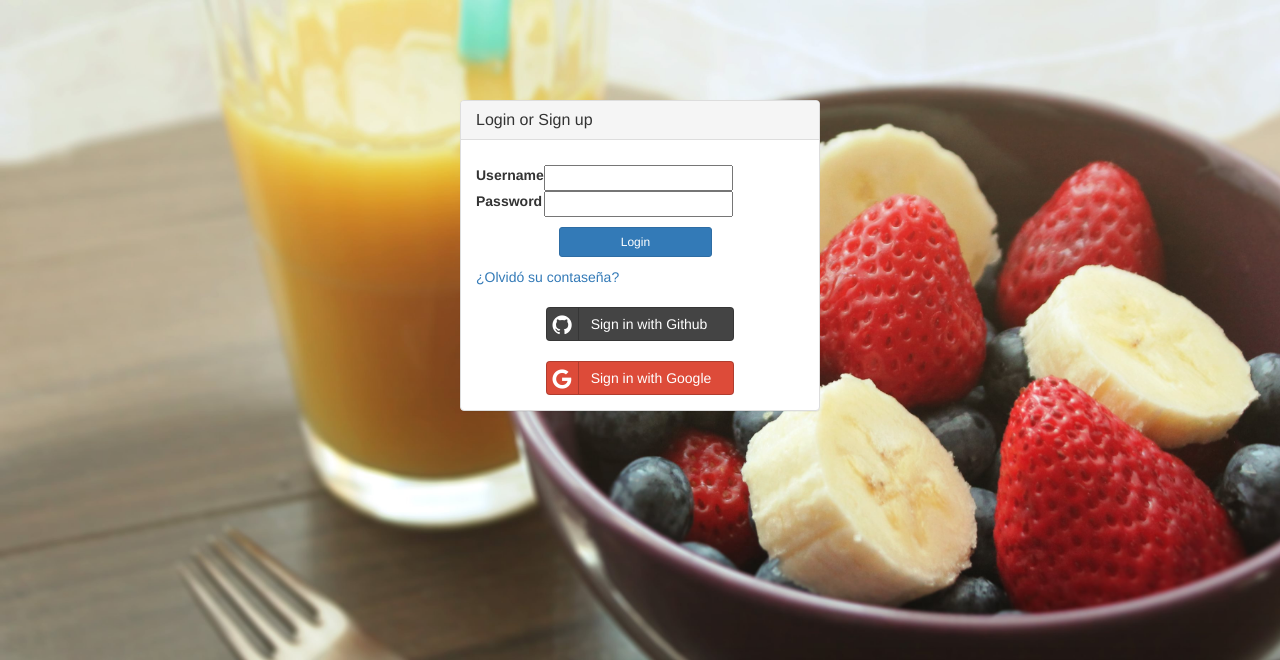
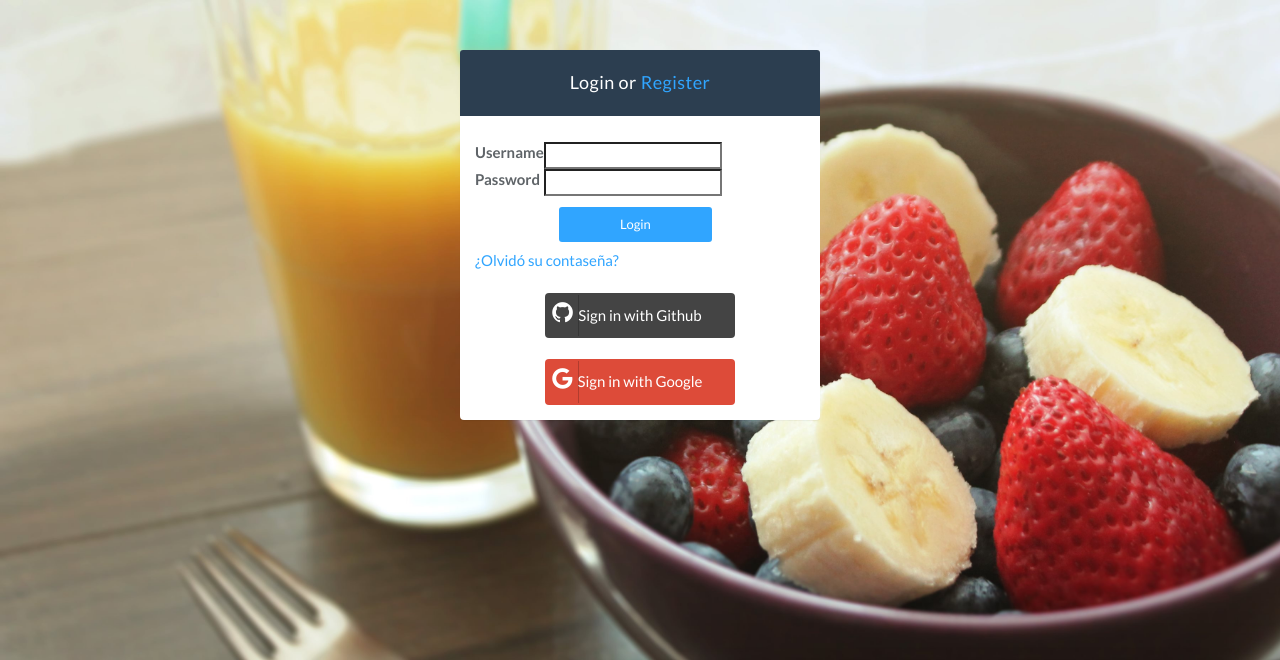
Before and after one commit to ingsoft-famaf/el-rejunte, a Django app: template myproject/templates/login.html in a window 1280 px wide. Shown: the top 660 px of the page. Run offline with Django 3.2, Linux system fonts and the light colour scheme; the template is opened without the code that fills it, so the values that code supplies are empty, except form fields; tables that the repository leaves empty hold one stand-in row (values such as "Sample post"); form fields are guessed from the names that the template uses; some libraries are stand-ins or nearby versions.

Commit message:
Mini mejora de login

```diff
--- a/myproject/templates/login.html
+++ b/myproject/templates/login.html
@@ -2,25 +2,27 @@
 
 {% block title %}Goal Set Tracker{% endblock %}
 
+{% block style %}
+
+<link href="../../static/css/bootstrap.min.css" rel="stylesheet">
+<link href="../../static/css/datepicker3.css" rel="stylesheet">
+<link href="../../static/css/styles.css" rel="stylesheet">
+
+<!--Icons-->
+<script src="../../static/js/metadetail/lumino.glyphs.js"></script>
+{% endblock %}
 
 {% block content %}
     <body>
-    <br>
-    <br>
-    <br>
-    <br>
-    <br>
+
     <div class="container">
         <div class="row">
             <div class="col-md-4 col-md-offset-4">
-                <div class="login-panel panel panel-default">
-                    <div class="panel-heading">
-                        <h3 class="panel-title">Login or <a href="{% url 'register' %}">Sign up</a></h3>
-                    </div>
+                <div class="login-panel panel panel-primary">
+                    <div class="panel-heading"><center>Login or <a href="{% url 'register' %}">Register</a></center></div>
                     <div class="panel-body">
                         <form method="post" action="{% url 'login' %}">
                             {% csrf_token %}
-
                             <p class="bs-component">
                             <table>
                                 <tr>
@@ -41,8 +43,7 @@
                                 <div class="row omb_row-sm-offset-3 omb_socialButtons">
                                     <div class="col-xs-12 col-sm-8">
                                         <center>
-                                            <input class="col-xs-12 col-sm-12 btn btn-primary btn-sm" type="submit"
-                                                   value="Login"/>
+                                            <button class="col-xs-12 col-sm-12 btn bg-info btn-sm" type="submit">Login</button>
                                         </center>
                                     </div>
                                 </div>
```
